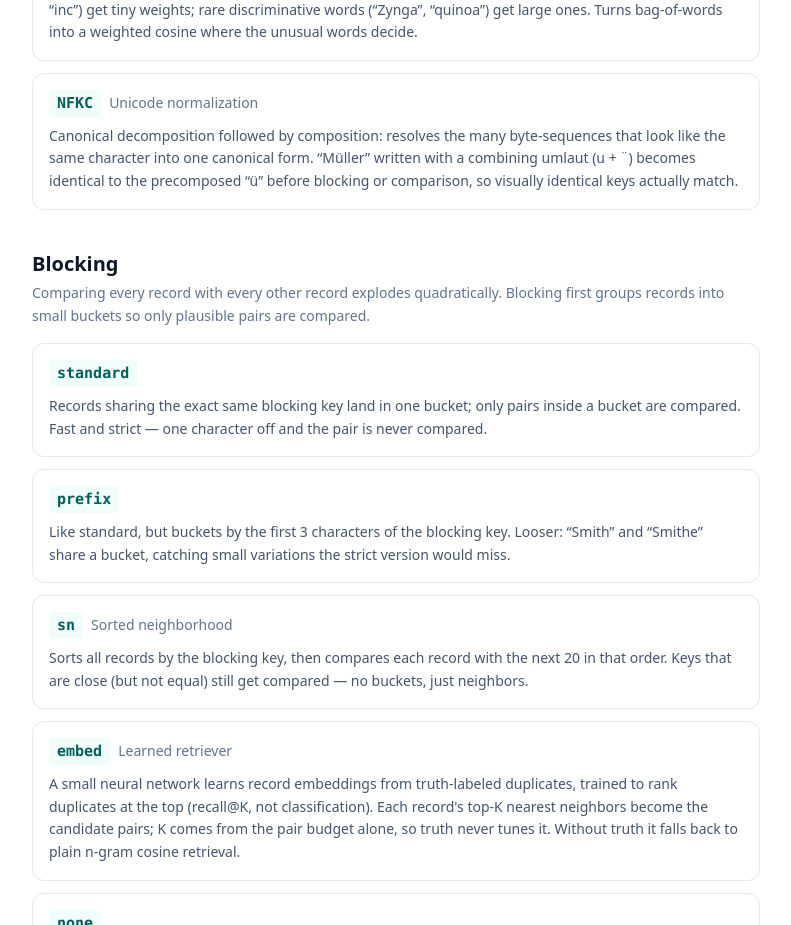
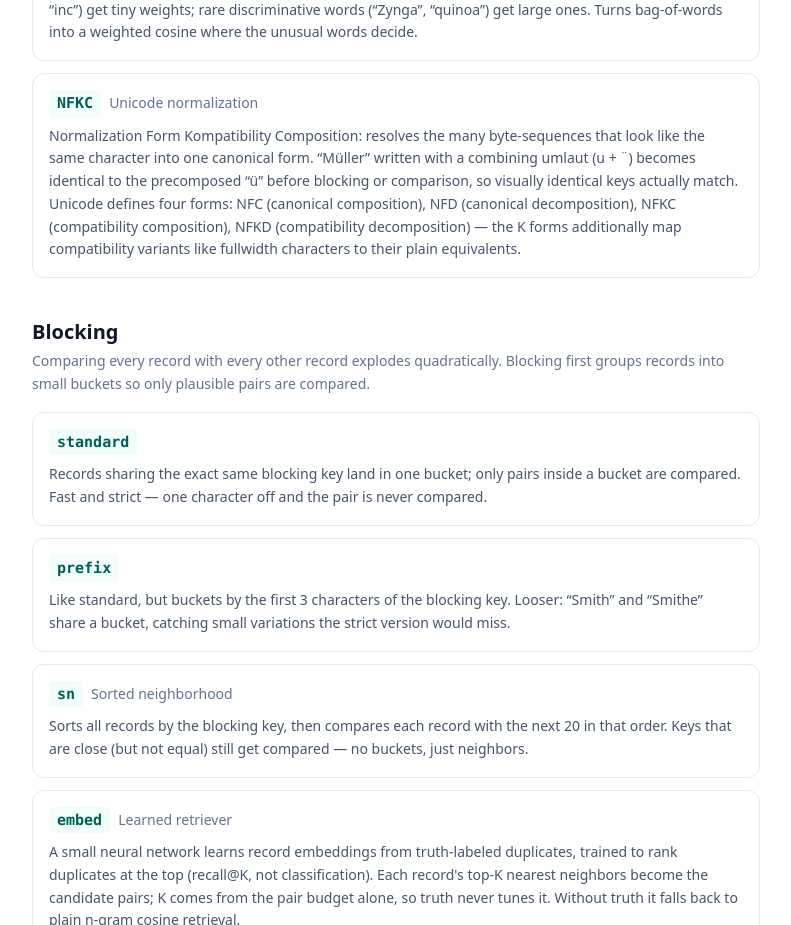
Before and after one commit to xinminchu/sandx, a Next.js app: page /glossary in a window 1280 px wide. Shown: the part 1160-2085 px from the top of the page, without its empty margins (244-1035 px from the left). Built offline with nearby package versions, Linux system fonts and the light colour scheme.

Commit message:
Glossary: expand NFKC entry with full name and four normalization forms

```diff
--- a/app/components/glossary-data.ts
+++ b/app/components/glossary-data.ts
@@ -45,7 +45,7 @@ export const SECTIONS: { id: string; title: string; intro: string; entries: Entr
         id: "nfkc",
         term: "NFKC",
         aka: "Unicode normalization",
-        body: "Canonical decomposition followed by composition: resolves the many byte-sequences that look like the same character into one canonical form. “Müller” written with a combining umlaut (u + ¨) becomes identical to the precomposed “ü” before blocking or comparison, so visually identical keys actually match.",
+        body: "Normalization Form Kompatibility Composition: resolves the many byte-sequences that look like the same character into one canonical form. “Müller” written with a combining umlaut (u + ¨) becomes identical to the precomposed “ü” before blocking or comparison, so visually identical keys actually match. Unicode defines four forms: NFC (canonical composition), NFD (canonical decomposition), NFKC (compatibility composition), NFKD (compatibility decomposition) — the K forms additionally map compatibility variants like fullwidth characters to their plain equivalents.",
       },
     ],
   },
```
